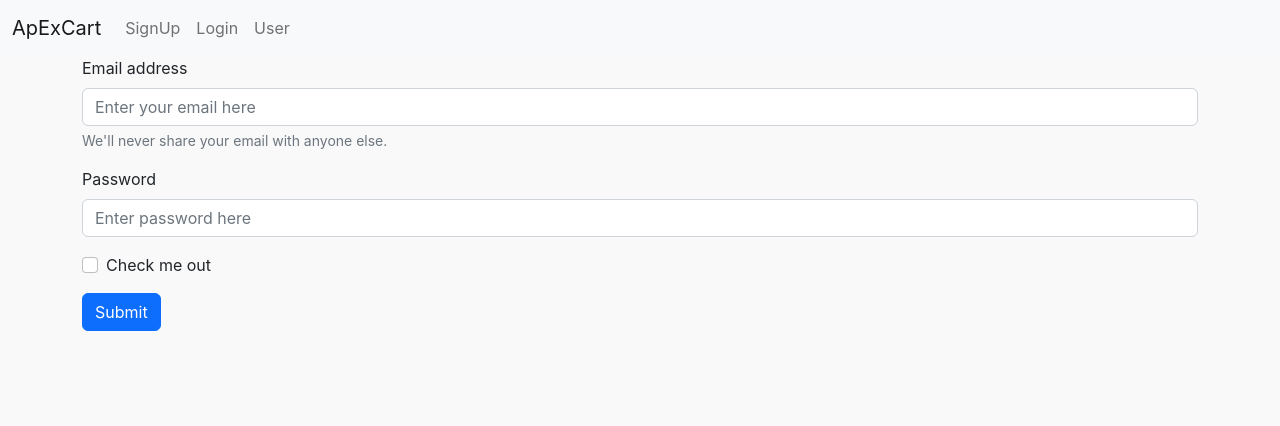
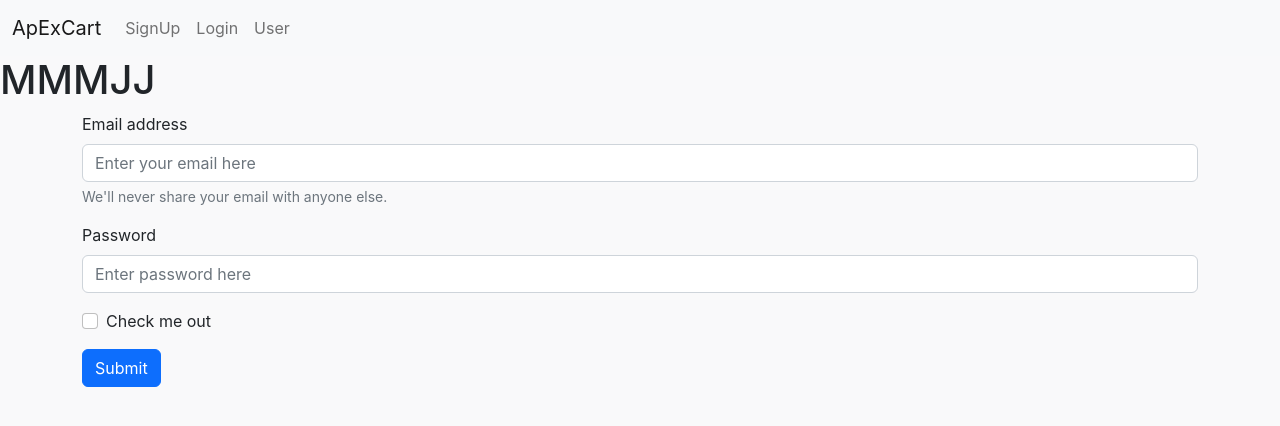
Before and after one commit to MohammadMustafaJamadar/E-Commerce, a React (Create React App) app: page /signup in a window 1280 px wide. Both pictures are taken after typing "Sample", "name@example.com", "Sample123", "Sample123" into the empty fields and a click on the button "Submit". Shown: the top 426 px of the page. Built offline with nearby package versions, Linux system fonts and the light colour scheme.

Commit message:
NewUpdate

```diff
--- a/src/Components/AllRoutes.jsx
+++ b/src/Components/AllRoutes.jsx
@@ -14,8 +14,8 @@ export default function AllRoutes() {
     <Footer/>
     <Routes>
       <Route path='/'></Route>
-      <Route path='/signup' element={<SignUp/>}></Route>
-      <Route path='login/:username/:useremail/:userpassword' element={<Login/>}></Route>
+      <Route path='/signup' element={<SignUp />}></Route>
+      <Route path='login/:username/:useremail/:userpassword' element={<Login title="MMMJJ"/>}></Route>
       <Route path='/user/:username/:email' element={<User/>}></Route>
     </Routes>
     </Router>
--- a/src/Components/Login.jsx
+++ b/src/Components/Login.jsx
@@ -2,7 +2,7 @@ import React from 'react'
 import { useState } from 'react'
 import { useParams , useNavigate } from 'react-router-dom';
 
-export default function Login() {
+export default function Login(props) {
  const [email , setEmail] = useState("");
  const [password , setPassword] = useState("");
  const {useremail} = useParams();
@@ -11,6 +11,7 @@ export default function Login() {
  const [records , setRecords] = useState([]);
  const navigatetoUser = useNavigate();
 console.log(records);
+const {title } =props
 
 const EmailChnager = (event)=>{
   const NewValue = event.target.value
@@ -21,7 +22,7 @@ const PasswordChanger = (event)=>{
   setPassword(NewValue);
 }
 const LoginFunction = ()=>{
-  if(email === useremail  || password === userpassword){
+  if(email === useremail  && password === userpassword){
     alert("Success")
   }else {
     alert("Enter Valid Details")
@@ -31,12 +32,13 @@ const LoginFunction = ()=>{
 const handelsubmit = (event) => {
   event.preventDefault();
   const id = new Date().getTime().toString();
-  const newrecords = {username , email, password, id };
+  const newrecords = { email, password, id };
   console.log(newrecords.email);
   setRecords(records , newrecords);
+
   if (
     newrecords.email === "" ||
-    newrecords.password === "") {
+    newrecords.password === "" || newrecords.email === !useremail || newrecords.password === !userpassword) {
     alert("Please Enter value");
   } else {
     navigatetoUser(`/user/${{username}}/${newrecords.email}/${newrecords.password}`);
@@ -47,6 +49,7 @@ const handelsubmit = (event) => {
 console.log(email , password);
   return (
     <>
+    <h1>{title}</h1>
     <form onSubmit={handelsubmit}>
       <div className='container'>
   <div className="mb-3">
--- a/src/Components/SignUp.jsx
+++ b/src/Components/SignUp.jsx
@@ -42,12 +42,14 @@ export default function SignUp() {
     const id = new Date().getTime().toString();
     const newrecords = { name, email, password, confirmpass, id };
     console.log(newrecords.name);
+    localStorage.setItem("NewData" , newrecords);
     setRecords(...records, newrecords);
     if (
       newrecords.name === "" ||
       newrecords.email === "" ||
       newrecords.password === "" ||
-      newrecords.confirmpass === ""
+      newrecords.confirmpass === "" ||
+      newrecords.password === !newrecords.confirmpass
     ) {
       alert("Please Enter value");
     } else {
```
